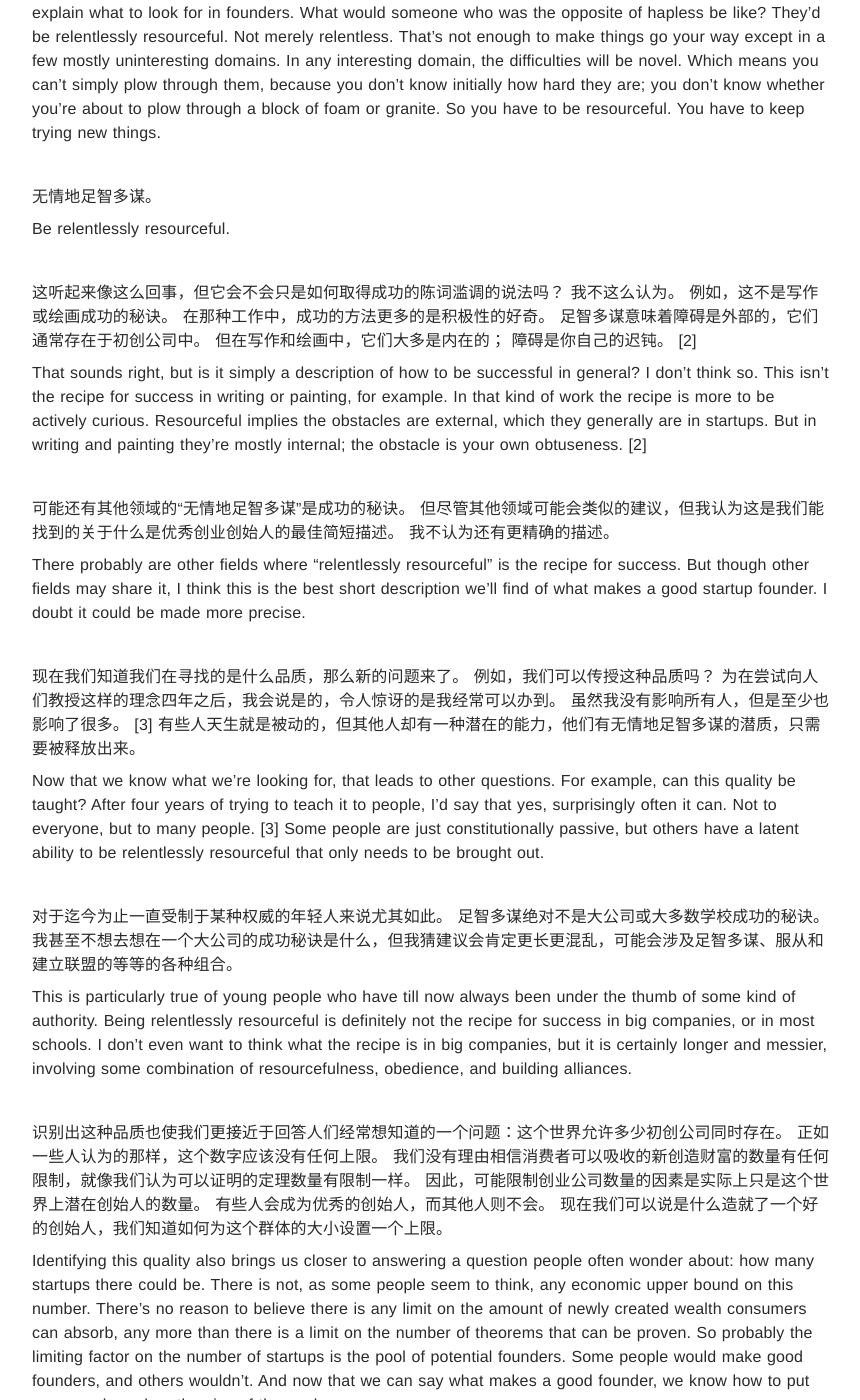
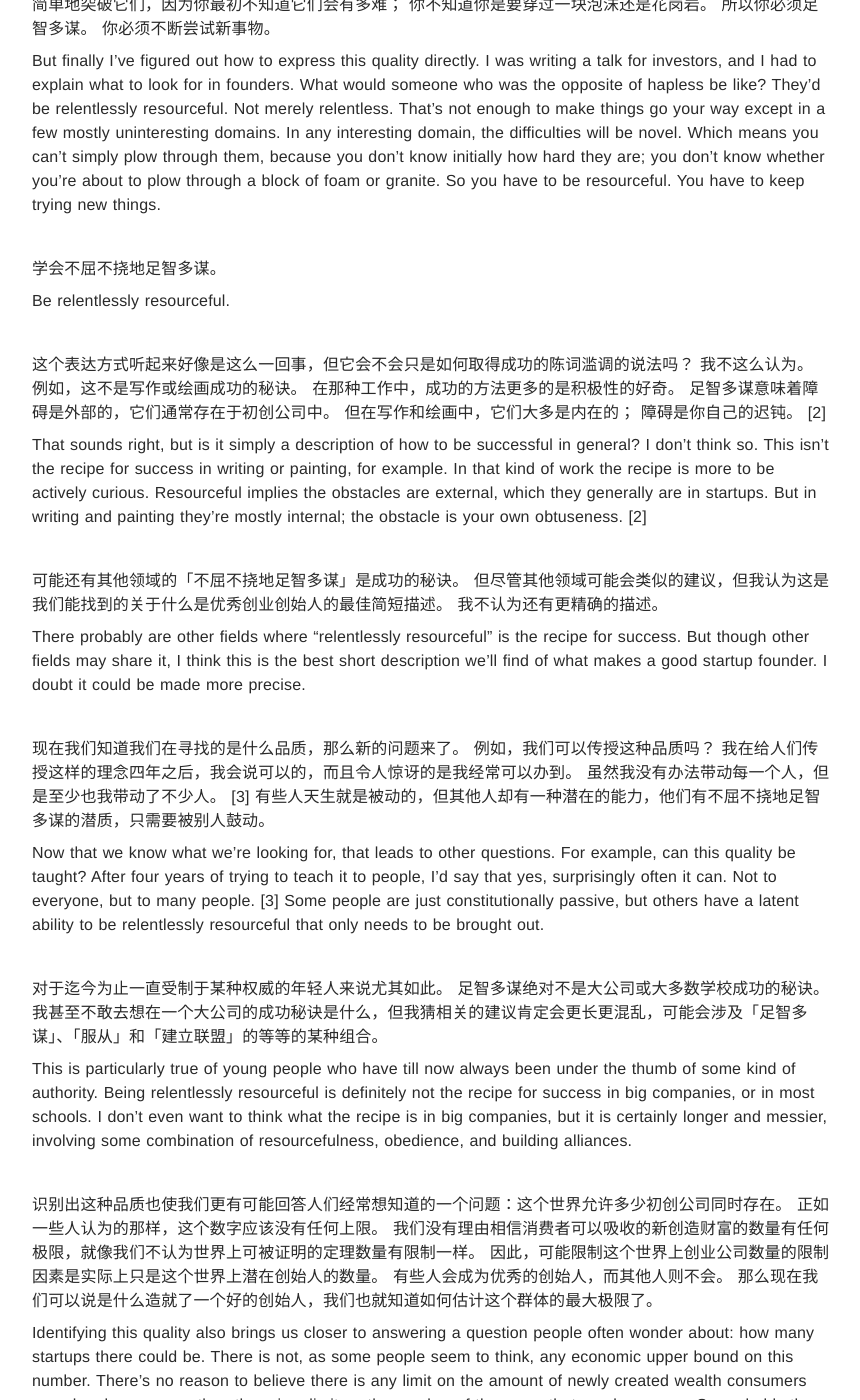
Before and after one commit to richardyrich/richardyrich.github.io, a Jekyll site: the page built from _posts/2022-10-10-paul graham relentlessly resourceful.md, in a window 1280 px wide and 1400 px high, scrolled down 1452 px. Shown: the whole window, without its empty margins (208-1068 px from the left). Built offline with Jekyll 4.4.1, drawn with Linux system fonts in a browser that asks for light colours; some of the changed text lies outside the part shown.

Commit message:
update the translation

```diff
--- a/_posts/2022-10-10-paul graham relentlessly resourceful.md
+++ b/_posts/2022-10-10-paul graham relentlessly resourceful.md
@@ -1,13 +1,13 @@
 ---
 layout: post
-title: Y Combinator的前总裁保罗·格雷厄姆：无情的足智多谋
+title: Y Combinator的前总裁保罗·格雷厄姆：不屈不挠地足智多谋
 date: 2022-10-08
 categories: 翻译
 ---
 
 <br>
 
-<p class="small">原文标题：Relentlessly Resourceful
+<p class="small">原文标题： Relentlessly Resourceful
 
 <br>
 
@@ -17,89 +17,93 @@ categories: 翻译
 
 ---
 
-几天前，我终于将成为优秀的创业者的特质归结为两个字：无情的足智多谋。
+几天前，我终于将成为优秀的创业者的特质归结为两个词：不屈不挠地足智多谋。（译者注：如果你问我「不屈不挠地足智多谋」好像不是两个词呀，这是因为。。中英文的差异）
 
 A couple days ago I finally got being a good startup founder down to two words: relentlessly resourceful.
 
 <br>
 
-在那之前，我能做到的最好的做法就是把与之相反的品质归结于一点：无望。 大多数字典都说无望意味着不幸。 但是字典做得不是很好。 一支在比赛中胜过对手但因裁判失误而输掉比赛的球队可能被称为不幸，但并非无望。 无望意味着被动。 无望就是被外界重创，对世界逆来顺受，而不是在绝处逢生。 [1]
+在那之前，我能做到的最好的办法就是把与之相反的品质归结于一点：无望。 大多数字典都说无望意味着不幸。 但是字典解释的并不是很好。 一支在比赛中胜过对手但因裁判失误而输掉比赛的球队可能被称为不幸，但并非无望。 无望意味着被动。 无望就是被外界重创，对世界逆来顺受，而不是另辟蹊径。 [1]
 
 Till then the best I'd managed was to get the opposite quality down to one: hapless. Most dictionaries say hapless means unlucky. But the dictionaries are not doing a very good job. A team that outplays its opponents but loses because of a bad decision by the referee could be called unlucky, but not hapless. Hapless implies passivity. To be hapless is to be battered by circumstances—to let the world have its way with you, instead of having your way with the world. [1]
 
 <br>
 
-不幸的是，无望没有反义词，这使得很难告诉创始人目标是什么。 “不要无望”并不是什么口号。
+可惜的是，无望没有什么好的反义词，这使得我们很难告诉创始人他们的目标应该是什么。 “不要无望”并不是什么很好的作战口号。
 
 Unfortunately there's no antonym of hapless, which makes it difficult to tell founders what to aim for. "Don't be hapless" is not much of rallying cry.
 
 <br>
 
-表达我们在隐喻中寻找的品质并不难。 最好的可能是跑卫。 一个好的跑卫不仅是坚定的，而且是灵活的。 他们想进入低场，但他们会在比赛中调整他们的计划。
+通过某种比喻来解释我们在寻找的品质并不难。 最好的例子可能是跑卫（美式足球）。 一个好的跑卫虽然目标坚定，但是做法灵活。 他们的目标就是进入低场，但他们会在比赛中按照当时情况即兴调整他们的计划。
 
 It's not hard to express the quality we're looking for in metaphors. The best is probably a running back. A good running back is not merely determined, but flexible as well. They want to get downfield, but they adapt their plans on the fly.
 
 <br>
 
-不幸的是，这只是一个比喻，对美国以外的大多数人来说并没有什么用处。 “像个跑卫”并不比“别无望”好。
+不幸的是，这依然只是一个例子，而且这个例子对美国以外的大多数人来说并没有什么用处。如果我说 “像个跑卫”，效果并不比“别无望”要好。
 
 Unfortunately this is just a metaphor, and not a useful one to most people outside the US. "Be like a running back" is no better than "Don't be hapless."
 
 <br>
 
-但最后我想出了如何直接表达这种品质。 我当时正在为投资者写一篇演讲，我不得不解释在创始人身上寻找什么。 与无望相反的人会是什么样子？ 他们会无情地足智多谋。 不仅仅是无情。 除了一些最无趣的领域外，无情还不足以让事情顺利进行。 在任何有趣的领域，困难都是全新的。 这意味着你不能简单地突破它们，因为你最初不知道它们会有多难； 你不知道你是要穿过一块泡沫还是花岗岩。 所以你必须足智多谋。 你必须不断尝试新事物。
+但最后我想出了如何直接用某个词语表达这种品质。 我当时正在为投资者写一篇演讲，我不得不解释在创始人身上寻找什么。 与无望相反的人会是什么样子？ 他们会「不屈不挠地足智多谋」。 不仅仅是不屈不挠。 除了一些最无趣的领域外，不屈不挠还不足以让事情顺利进行。 在任何有趣的领域，困难都是全新的。 这意味着你不能简单地突破它们，因为你最初不知道它们会有多难； 你不知道你是要穿过一块泡沫还是花岗岩。 所以你必须足智多谋。 你必须不断尝试新事物。
 
 But finally I've figured out how to express this quality directly. I was writing a talk for investors, and I had to explain what to look for in founders. What would someone who was the opposite of hapless be like? They'd be relentlessly resourceful. Not merely relentless. That's not enough to make things go your way except in a few mostly uninteresting domains. In any interesting domain, the difficulties will be novel. Which means you can't simply plow through them, because you don't know initially how hard they are; you don't know whether you're about to plow through a block of foam or granite. So you have to be resourceful. You have to keep trying new things.
 
 <br>
 
-无情地足智多谋。
+学会不屈不挠地足智多谋。
 
 Be relentlessly resourceful.
 
 <br>
 
-这听起来像这么回事，但它会不会只是如何取得成功的陈词滥调的说法吗？ 我不这么认为。 例如，这不是写作或绘画成功的秘诀。 在那种工作中，成功的方法更多的是积极性的好奇。 足智多谋意味着障碍是外部的，它们通常存在于初创公司中。 但在写作和绘画中，它们大多是内在的； 障碍是你自己的迟钝。 [2]
+这个表达方式听起来好像是这么一回事，但它会不会只是如何取得成功的陈词滥调的说法吗？ 我不这么认为。 例如，这不是写作或绘画成功的秘诀。 在那种工作中，成功的方法更多的是积极性的好奇。 足智多谋意味着障碍是外部的，它们通常存在于初创公司中。 但在写作和绘画中，它们大多是内在的； 障碍是你自己的迟钝。 [2]
 
 That sounds right, but is it simply a description of how to be successful in general? I don't think so. This isn't the recipe for success in writing or painting, for example. In that kind of work the recipe is more to be actively curious. Resourceful implies the obstacles are external, which they generally are in startups. But in writing and painting they're mostly internal; the obstacle is your own obtuseness. [2]
 
 <br>
 
-可能还有其他领域的“无情地足智多谋”是成功的秘诀。 但尽管其他领域可能会类似的建议，但我认为这是我们能找到的关于什么是优秀创业创始人的最佳简短描述。 我不认为还有更精确的描述。
+可能还有其他领域的「不屈不挠地足智多谋」是成功的秘诀。 但尽管其他领域可能会类似的建议，但我认为这是我们能找到的关于什么是优秀创业创始人的最佳简短描述。 我不认为还有更精确的描述。
 
 There probably are other fields where "relentlessly resourceful" is the recipe for success. But though other fields may share it, I think this is the best short description we'll find of what makes a good startup founder. I doubt it could be made more precise.
 
 <br>
 
-现在我们知道我们在寻找的是什么品质，那么新的问题来了。 例如，我们可以传授这种品质吗？ 为在尝试向人们教授这样的理念四年之后，我会说是的，令人惊讶的是我经常可以办到。 虽然我没有影响所有人，但是至少也影响了很多。 [3] 有些人天生就是被动的，但其他人却有一种潜在的能力，他们有无情地足智多谋的潜质，只需要被释放出来。
+现在我们知道我们在寻找的是什么品质，那么新的问题来了。 例如，我们可以传授这种品质吗？ 我在给人们传授这样的理念四年之后，我会说可以的，而且令人惊讶的是我经常可以办到。 虽然我没有办法带动每一个人，但是至少也我带动了不少人。 [3] 有些人天生就是被动的，但其他人却有一种潜在的能力，他们有不屈不挠地足智多谋的潜质，只需要被别人鼓动。
 
 Now that we know what we're looking for, that leads to other questions. For example, can this quality be taught? After four years of trying to teach it to people, I'd say that yes, surprisingly often it can. Not to everyone, but to many people. [3] Some people are just constitutionally passive, but others have a latent ability to be relentlessly resourceful that only needs to be brought out.
 
 <br>
 
-对于迄今为止一直受制于某种权威的年轻人来说尤其如此。 足智多谋绝对不是大公司或大多数学校成功的秘诀。 我甚至不想去想在一个大公司的成功秘诀是什么，但我猜建议会肯定更长更混乱，可能会涉及足智多谋、服从和建立联盟的等等的各种组合。
+对于迄今为止一直受制于某种权威的年轻人来说尤其如此。 足智多谋绝对不是大公司或大多数学校成功的秘诀。 我甚至不敢去想在一个大公司的成功秘诀是什么，但我猜相关的建议肯定会更长更混乱，可能会涉及「足智多谋」、「服从」和「建立联盟」的等等的某种组合。
 
 This is particularly true of young people who have till now always been under the thumb of some kind of authority. Being relentlessly resourceful is definitely not the recipe for success in big companies, or in most schools. I don't even want to think what the recipe is in big companies, but it is certainly longer and messier, involving some combination of resourcefulness, obedience, and building alliances.
 
 <br>
 
-识别出这种品质也使我们更接近于回答人们经常想知道的一个问题：这个世界允许多少初创公司同时存在。 正如一些人认为的那样，这个数字应该没有任何上限。 我们没有理由相信消费者可以吸收的新创造财富的数量有任何限制，就像我们认为可以证明的定理数量有限制一样。 因此，可能限制创业公司数量的因素是实际上只是这个世界上潜在创始人的数量。 有些人会成为优秀的创始人，而其他人则不会。 现在我们可以说是什么造就了一个好的创始人，我们知道如何为这个群体的大小设置一个上限。
+识别出这种品质也使我们更有可能回答人们经常想知道的一个问题：这个世界允许多少初创公司同时存在。 正如一些人认为的那样，这个数字应该没有任何上限。 我们没有理由相信消费者可以吸收的新创造财富的数量有任何极限，就像我们不认为世界上可被证明的定理数量有限制一样。 因此，可能限制这个世界上创业公司数量的限制因素是实际上只是这个世界上潜在创始人的数量。 有些人会成为优秀的创始人，而其他人则不会。 那么现在我们可以说是什么造就了一个好的创始人，我们也就知道如何估计这个群体的最大极限了。
 
 Identifying this quality also brings us closer to answering a question people often wonder about: how many startups there could be. There is not, as some people seem to think, any economic upper bound on this number. There's no reason to believe there is any limit on the amount of newly created wealth consumers can absorb, any more than there is a limit on the number of theorems that can be proven. So probably the limiting factor on the number of startups is the pool of potential founders. Some people would make good founders, and others wouldn't. And now that we can say what makes a good founder, we know how to put an upper bound on the size of the pool.
 
 <br>
 
-该测试对个人也很有用。 如果你想知道自己是否是创业的合适人选，问问自己你是否足智多谋。 如果你想知道是否招聘某人作为联合创始人，问问他们是否也是这样。
+这个评判标准对于个人也很有用。 如果你想知道自己是否是创业的合适人选，问问自己你是否不屈不挠地足智多谋。 如果你想知道是否招聘某人作为联合创始人，你也可以评价一下他们是否也是这样。
 
 This test is also useful to individuals. If you want to know whether you're the right sort of person to start a startup, ask yourself whether you're relentlessly resourceful. And if you want to know whether to recruit someone as a cofounder, ask if they are.
 
 <br>
 
-你甚至可以在短期的一些运营决定上使用这个原则。 如果我正在经营一家初创公司，这将是我贴在镜子上的短语。 “做人们想要的东西”是目标，但“无情地足智多谋”是你到达那里的方式。
+你甚至可以在短期的一些运营决定上使用这个原则。 如果我正在经营一家初创公司，这将是我贴在镜子上的短语。 “做人们想要的东西”是目标，但“不屈不挠地足智多谋”是你到达那里的方式。
 
 You can even use it tactically. If I were running a startup, this would be the phrase I'd tape to the mirror. "Make something people want" is the destination, but "Be relentlessly resourceful" is how you get there.
 
 <br>
+
+---
+
+--
 
 ---
 
@@ -108,14 +112,38 @@ You can even use it tactically. If I were running a startup, this would be the p
 **备注**
 **Notes**
 
-[1] 我认为字典错误的原因是单词的含义发生了变化。 如果今天有人重新编写字典，他们不会说无望意味着不幸。 但几百年前他们可能是同义词。 在过去，人们更容易受环境的摆布，因此，我们用来形容好坏结果的很多词都起源于关于运气的词。
+[1] 我认为字典对这个词的解释错误的原因是「hapless」这个单词的含义逐渐发生了变化。 如果今天有人重新编写字典，他们不会说「hapless」意味着不幸。 但几百年前他们可能是同义词。 在过去，人们更容易受环境的摆布，因此，我们用来形容好坏结果的很多词都起源于关于运气的词。
 
 [1] I think the reason the dictionaries are wrong is that the meaning of the word has shifted. No one writing a dictionary from scratch today would say that hapless meant unlucky. But a couple hundred years ago they might have. People were more at the mercy of circumstances in the past, and as a result a lot of the words we use for good and bad outcomes have origins in words about luck.
 
-当我住在意大利时，我曾经试图告诉别人我在做某事方面没有取得多大成功，但我想不出意大利语中的成功一词。 我花了一些时间试图描述我的意思。 最后她说：“Ah! Fortuna!”
+<br>
+
+当我住在意大利时，我曾经试图告诉别人我在做某事方面没有取得多大成功，但我想不出意大利语中的成功一词。 我花了一些时间试图描述我的意思。 最后她说：“Ah! Fortuna!”（译者注：Fortuna在意大利语是运气的意思）
 
 When I was living in Italy, I was once trying to tell someone that I hadn't had much success in doing something, but I couldn't think of the Italian word for success. I spent some time trying to describe the word I meant. Finally she said "Ah! Fortuna!"
 
-[2] 在初创公司的某些方面，成功秘诀是积极性的好奇。 有时你所做的几乎是纯粹的发现。 不幸的是，这些时间只是整体的一小部分。 另一方面，他们也在研究中。
+<br>
+
+[2] 在初创公司的某些方面，成功秘诀是积极性的好奇。 有时你所做的几乎是纯粹的意外发现。 可惜的是，这些事件只是创业的一小部分。 另一方面，科研也是这样。
 
 [2] There are aspects of startups where the recipe is to be actively curious. There can be times when what you're doing is almost pure discovery. Unfortunately these times are a small proportion of the whole. On the other hand, they are in research too.
+
+<br>
+
+[3] 我几乎会对大多数人这么说，但我意识到两点：（a）我不知道大多数人是什么样的，并且（b）我对人们改变的能力持病态的乐观态度。
+
+[3] I'd almost say to most people, but I realize (a) I have no idea what most people are like, and (b) I'm pathologically optimistic about people's ability to change.
+
+<br>
+
+---
+
+--
+
+---
+
+<br>
+
+感谢 Trevor Blackwell 和 Jessica Livingston 阅读本文的草稿。
+
+Thanks to Trevor Blackwell and Jessica Livingston for reading drafts of this.
```
